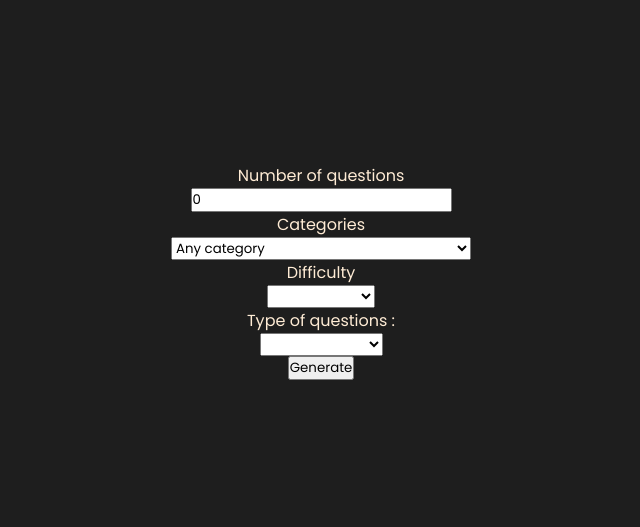
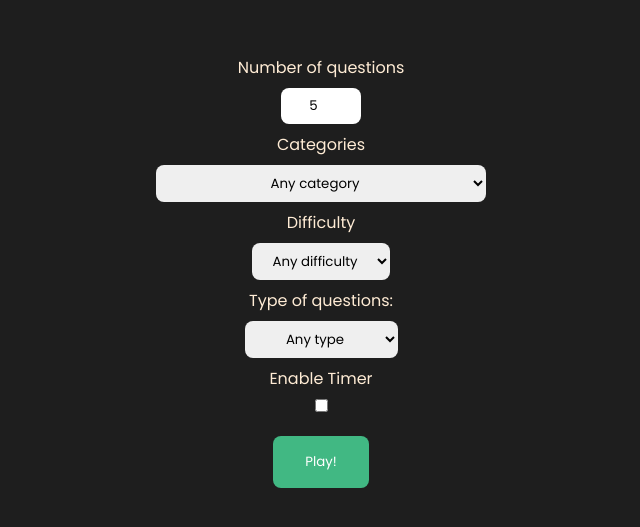
Before and after one commit to Hautzii/projetQuizz, a Vue app: page /quiz in a window 1280 px wide. Shown: the part 129-656 px from the top of the page, without its empty margins (319-959 px from the left). Built offline with nearby package versions, Linux system fonts and the light colour scheme.

Commit message:
added css, added functionalities, added axios

```diff
--- a/package.json
+++ b/package.json
@@ -9,6 +9,7 @@
     "preview": "vite preview"
   },
   "dependencies": {
+    "axios": "^1.7.5",
     "pinia": "^2.1.7",
     "vue": "^3.4.29",
     "vue-router": "^4.3.3"
--- a/src/assets/main.css
+++ b/src/assets/main.css
@@ -10,8 +10,5 @@
 body {
   background-color: #1e1e1e;
   color: #ffecd5;
-  display: flex;
-  align-items: center;
-  justify-content: center;
   height: 100vh;
 }
--- a/src/views/QuizView.vue
+++ b/src/views/QuizView.vue
@@ -1,64 +1,418 @@
 <script setup>
-import { ref } from 'vue'
-const questions = ref(0)
-const categories = ref(0)
-const difficulty = ref(0)
-const type = ref(0)
+import { ref, computed } from "vue";
+
+// State variables
+const numberOfQuestions = ref(5);
+const categories = ref("any");
+const difficulty = ref("any");
+const type = ref("any");
+const activeGame = ref(false);
+const score = ref(0);
+const playerAnswer = ref("");
+const currentQuestionIndex = ref(0);
+const questions = ref([]);
+const quizFinished = ref(false);
+const incorrectAnswers = ref([]);
+const timerEnabled = ref(false);
+const useTimer = ref(30);
+const remainingTime = ref(useTimer.value);
+const timerInterval = ref(null);
+
+// Computed properties
+const API_URL = computed(() => {
+  let url = `https://opentdb.com/api.php?amount=${numberOfQuestions.value}&encode=url3986`;
+  if (categories.value !== "any") url += `&category=${categories.value}`;
+  if (difficulty.value !== "any") url += `&difficulty=${difficulty.value}`;
+  if (type.value !== "any") url += `&type=${type.value}`;
+  return url;
+});
+
+const isFormValid = computed(() =>
+  numberOfQuestions.value > 0 &&
+  (!timerEnabled.value || (timerEnabled.value && useTimer.value > 0))
+);
+
+const currentQuestion = computed(() => questions.value[currentQuestionIndex.value] || {});
+
+const currentAnswers = computed(() => {
+  if (!currentQuestion.value.correct_answer) return [];
+  return [
+    currentQuestion.value.correct_answer,
+    ...currentQuestion.value.incorrect_answers,
+  ].sort(() => Math.random() - 0.5);
+});
+
+const formattedTime = computed(() => {
+  const minutes = Math.floor(remainingTime.value / 60);
+  const seconds = remainingTime.value % 60;
+  return `${minutes.toString().padStart(2, "0")}:${seconds.toString().padStart(2, "0")}`;
+});
+
+// Helper functions
+function decodeAPIResponse(text) {
+  return decodeURIComponent(text);
+}
+
+const fetchQuestions = async () => {
+  const response = await fetch(API_URL.value);
+  if (!response.ok) throw new Error("Network response was not ok");
+  return response.json();
+};
+
+const processQuestions = (data) => {
+  return data.results.map((q) => ({
+    ...q,
+    question: decodeAPIResponse(q.question),
+    correct_answer: decodeAPIResponse(q.correct_answer),
+    incorrect_answers: q.incorrect_answers.map(decodeAPIResponse),
+  }));
+};
+
+// Main functions
+const generateQuestions = async () => {
+  try {
+    const data = await fetchQuestions();
+    questions.value = processQuestions(data);
+    currentQuestionIndex.value = 0;
+    activeGame.value = true;
+    startTimer();
+  } catch (error) {
+    console.error("Error fetching questions:", error);
+  }
+};
+
+const handleIncorrectAnswer = () => {
+  incorrectAnswers.value.push({
+    question: currentQuestion.value.question,
+    userAnswer: playerAnswer.value,
+    correctAnswer: currentQuestion.value.correct_answer,
+  });
+};
+
+const playerSubmitHandler = () => {
+  clearInterval(timerInterval.value);
+  if (playerAnswer.value !== currentQuestion.value.correct_answer) {
+    handleIncorrectAnswer();
+  } else {
+    score.value++;
+  }
+  if (++currentQuestionIndex.value >= questions.value.length) {
+    finishGame();
+  } else {
+    startTimer();
+  }
+  playerAnswer.value = "";
+};
+
+const resetGame = () => {
+  clearInterval(timerInterval.value);
+  score.value = 0;
+  quizFinished.value = false;
+  activeGame.value = false;
+  incorrectAnswers.value = [];
+  questions.value = [];
+  currentQuestionIndex.value = 0;
+  playerAnswer.value = "";
+  remainingTime.value = useTimer.value;
+};
+
+const startGame = () => {
+  resetGame();
+  generateQuestions();
+};
+
+const startTimer = () => {
+  if (timerEnabled.value) {
+    clearInterval(timerInterval.value);
+    remainingTime.value = useTimer.value;
+    timerInterval.value = setInterval(() => {
+      remainingTime.value--;
+      if (remainingTime.value <= 0) {
+        clearInterval(timerInterval.value);
+        playerSubmitHandler();
+      }
+    }, 1000);
+  }
+};
+
+const finishGame = () => {
+  activeGame.value = false;
+  quizFinished.value = true;
+  clearInterval(timerInterval.value);
+};
 </script>
 
 <template>
-  <div>
-    <label for="questions">Number of questions</label>
-    <input type="number" id="questions" v-model="questions" />
+  <div class="main-container">
+    <form @submit.prevent="startGame" v-if="!activeGame && !quizFinished">
+      <label for="numberOfQuestions">Number of questions</label>
+      <input type="number" id="questions" v-model="numberOfQuestions" />
       <label for="categories">Categories</label>
-    <select name="categories" id="categories" v-model="categories">
-      <option value="0">Any category</option>
-      <option value="1">General knowledge</option>
-      <option value="2">Entertainment: Books</option>
-      <option value="3">Entertainment: Film</option>
-      <option value="4">Entertainment: Music</option>
-      <option value="5">Entertainment: Musicals &amp; Theatres</option>
-      <option value="6">Entertainment: Television</option>
-      <option value="7">Entertainment: Video Games</option>
-      <option value="8">Entertainment: Board Games</option>
-      <option value="9">Science &amp; Nature</option>
-      <option value="10">Science: Computers</option>
-      <option value="11">Science: Mathematics</option>
-      <option value="12">Mythology</option>
-      <option value="13">Sports</option>
-      <option value="14">Geography</option>
-      <option value="15">History</option>
-      <option value="16">Politics</option>
-      <option value="17">Art</option>
-      <option value="18">Celebrities</option>
-      <option value="19">Animals</option>
-      <option value="20">Vehicles</option>
-      <option value="21">Entertainment: Comics</option>
-      <option value="22">Science: Gadgets</option>
-      <option value="23">Entertainment: Japanese Anime &amp; Manga</option>
-      <option value="24">Entertainment: Cartoons &amp; Animations</option>
+      <select name="categories" id="categories" v-model="categories" value="0">
+        <option value="any">Any category</option>
+        <option value="9">General knowledge</option>
+        <option value="10">Entertainment: Books</option>
+        <option value="11">Entertainment: Film</option>
+        <option value="12">Entertainment: Music</option>
+        <option value="13">Entertainment: Musicals &amp; Theatres</option>
+        <option value="14">Entertainment: Television</option>
+        <option value="15">Entertainment: Video Games</option>
+        <option value="16">Entertainment: Board Games</option>
+        <option value="17">Science &amp; Nature</option>
+        <option value="18">Science: Computers</option>
+        <option value="19">Science: Mathematics</option>
+        <option value="20">Mythology</option>
+        <option value="21">Sports</option>
+        <option value="22">Geography</option>
+        <option value="23">History</option>
+        <option value="24">Politics</option>
+        <option value="25">Art</option>
+        <option value="26">Celebrities</option>
+        <option value="27">Animals</option>
+        <option value="28">Vehicles</option>
+        <option value="29">Entertainment: Comics</option>
+        <option value="30">Science: Gadgets</option>
+        <option value="31">Entertainment: Japanese Anime &amp; Manga</option>
+        <option value="32">Entertainment: Cartoons &amp; Animations</option>
       </select>
       <label for="difficulty">Difficulty</label>
-    <select name="difficulty" id="difficulty" v-model="difficulty">
+      <select name="difficulty" id="difficulty" v-model="difficulty" value="any">
         <option value="any">Any difficulty</option>
         <option value="easy">Easy</option>
         <option value="medium">Medium</option>
         <option value="hard">Hard</option>
       </select>
-    <label for="type">Type of questions :</label>
-    <select name="type" id="type" v-model="type">
+      <label for="type">Type of questions:</label>
+      <select name="type" id="type" v-model="type" value="any">
         <option value="any">Any type</option>
         <option value="multiple">Multiple choice</option>
         <option value="boolean">True / False</option>
       </select>
-    <button>Generate</button>
+      <label for="timerEnabled">Enable Timer</label>
+      <input type="checkbox" id="timerEnabled" v-model="timerEnabled" />
+
+      <label for="timerDuration" v-if="timerEnabled">
+        Time per question (seconds)
+      </label>
+      <input
+        type="number"
+        id="timerDuration"
+        v-model="useTimer"
+        min="1"
+        max="60"
+        :disabled="!timerEnabled"
+        v-if="timerEnabled"
+      />
+      <button :disabled="!isFormValid" class="submit-button">Play!</button>
+    </form>
+    <div v-if="activeGame">
+      <h1>Question {{ currentQuestionIndex + 1 }} of {{ numberOfQuestions }}</h1>
+      <h2>{{ timerEnabled ? "Time Remaining:" : "Question:" }}</h2>
+      <p v-if="timerEnabled" class="timer">{{ formattedTime }}</p>
+      <p class="question">{{ currentQuestion.question }}</p>
+      <div class="answer-buttons">
+        <button
+          v-for="answer in currentAnswers"
+          :key="answer"
+          @click="playerAnswer = answer"
+          :class="{ selected: playerAnswer === answer }"
+        >
+          {{ answer }}
+        </button>
+      </div>
+      <button
+        class="submit-button"
+        @click="playerSubmitHandler"
+        :disabled="!playerAnswer"
+      >
+        Submit
+      </button>
+    </div>
+    <div v-if="quizFinished">
+      <h2>Quiz Finished!</h2>
+      <p>Your final score: {{ score }} out of {{ numberOfQuestions }}</p>
+      <div v-if="incorrectAnswers.length > 0">
+        <h3>Incorrect Answers:</h3>
+        <ul class="incorrect-answers-list">
+          <li
+            v-for="(item, index) in incorrectAnswers"
+            :key="index"
+            class="incorrect-answer-item"
+          >
+            <p><span>Question:</span> {{ item.question }}</p>
+            <p><span>Your answer:</span> {{ item.userAnswer }}</p>
+            <p><span>Correct answer:</span> {{ item.correctAnswer }}</p>
+          </li>
+        </ul>
+      </div>
+      <button @click="resetGame" class="submit-button">Play Again</button>
+    </div>
   </div>
 </template>
 
 <style scoped>
-div {
+/* Define variables */
+.main-container {
+  --primary-color: #41b883;
+  --primary-hover-color: #329066;
+  --background-color: #f0f0f0;
+  --text-color: #333;
+  --border-color: #ccc;
+  --border-radius: 0.5rem;
+}
+
+.main-container {
+  display: flex;
+  flex-direction: column;
+  align-items: center;
+  justify-content: center;
+  height: 100vh;
+  text-align: center;
+  max-width: 750px;
+  margin: auto;
+}
+
+.game {
+  display: flex;
+  flex-direction: column;
+  align-items: center;
+  margin-top: 2rem;
+}
+
+form {
   display: flex;
   flex-direction: column;
   align-items: center;
 }
+
+li {
+  list-style: none;
+}
+
+label:first-of-type {
+  margin-top: 0;
+}
+
+label {
+  margin-top: 0.5rem;
+}
+
+.form-control {
+  text-align: center;
+  border: none;
+  outline: none;
+  padding: 0.5rem 1rem;
+  border-radius: var(--border-radius);
+  margin-top: 0.5rem;
+}
+
+select,
+input {
+  text-align: center;
+  border: none;
+  outline: none;
+  padding: 0.5rem 1rem;
+  border-radius: var(--border-radius);
+  margin-top: 0.5rem;
+}
+
+span {
+  font-weight: bold;
+}
+
+.answer-buttons {
+  display: flex;
+  flex-direction: column;
+  gap: 10px;
+  margin-top: 1rem;
+  align-items: center;
+}
+
+.answer-buttons button {
+  background-color: var(--background-color);
+  color: var(--text-color);
+  width: 250px;
+  word-wrap: break-word;
+  padding: 0.5rem 1rem;
+  border: 1px solid var(--border-color);
+  border-radius: var(--border-radius);
+  cursor: pointer;
+  transition: 0.3s ease-in-out;
+}
+
+.answer-buttons button:hover {
+  background-color: var(--primary-hover-color);
+}
+
+.answer-buttons button.selected {
+  background-color: var(--primary-color);
+  color: white;
+  border-color: var(--primary-color);
+}
+
+.submit-button {
+  background-color: var(--primary-color);
+  color: white;
+  padding: 1rem 2rem;
+  border: none;
+  border-radius: var(--border-radius);
+  cursor: pointer;
+  transition: 0.3s ease-in-out;
+  margin-top: 1rem;
+}
+
+.submit-button:hover {
+  background-color: var(--primary-hover-color);
+}
+
+.submit-button:disabled {
+  background-color: var(--border-color);
+  cursor: not-allowed;
+}
+
+.incorrect-answers-list {
+  padding: 0;
+}
+
+h1 {
+  margin-bottom: 2.5rem;
+}
+
+h3 {
+  margin-top: 1rem;
+}
+
+.incorrect-answer-item {
+  border-bottom: 1px solid var(--border-color);
+  padding: 1rem 0;
+  margin-bottom: 1rem;
+}
+
+.incorrect-answer-item:last-child {
+  border-bottom: none;
+}
+
+input[type="checkbox"] {
+  margin-top: 0.5rem;
+  margin-bottom: 0.5rem;
+}
+
+input[type="number"] {
+  text-align: center;
+  width: 5rem;
+}
+
+.timer,
+.question {
+  font-size: 1.5rem;
+  font-weight: bold;
+}
+
+.timer {
+  margin-top: 1rem;
+}
+
+.question {
+  margin-top: 1rem;
+}
 </style>
```
Also changed, not shown: 1 other file (tests, documents, lock files or other folders). Lines whose indentation alone changed are shown as unchanged.
